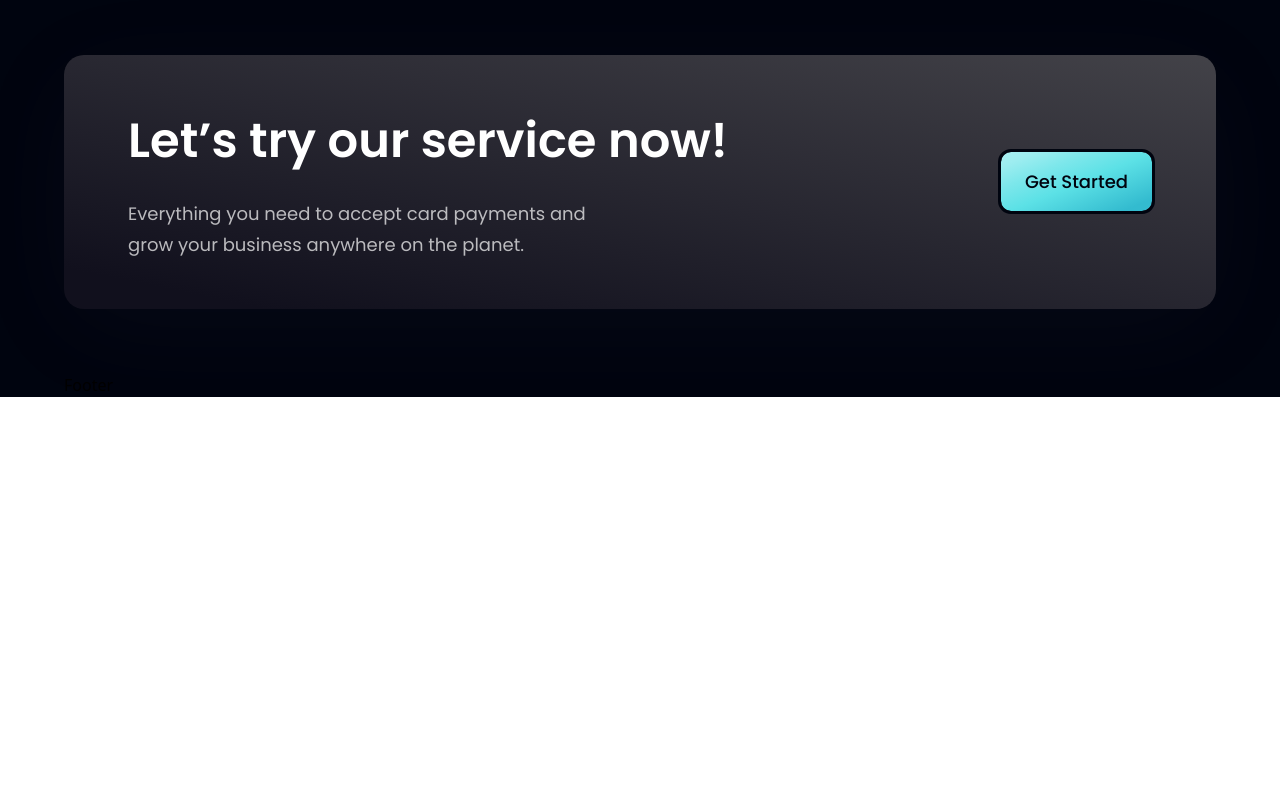
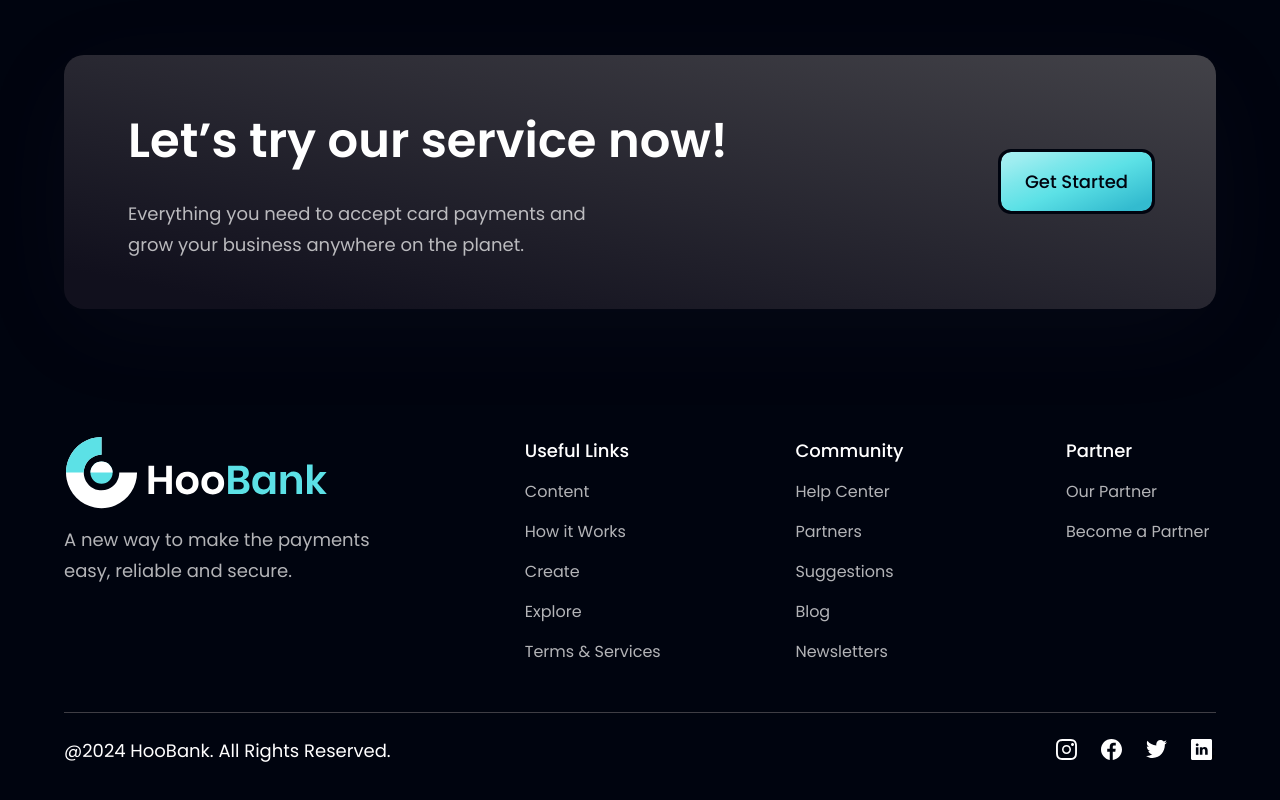
Before and after one commit to davedove86/bank-app, a React (Vite) app: page / in a window 1280 px wide. Shown: the part 4045-4845 px from the top of the page. Before the commit the page ends 4442 px from the top, so only its background shows below. Built offline with nearby package versions, Linux system fonts and the light colour scheme.

Commit message:
footer  section added

```diff
--- a/src/components/Footer.jsx
+++ b/src/components/Footer.jsx
@@ -1,7 +1,67 @@
-import React from 'react';
+import styles from '../style';
+import { logo } from '../assets';
+import { footerLinks, socialMedia } from '../constants';
 
 const Footer = () => {
-	return <div>Footer</div>;
+	let currentYear = new Date().getFullYear();
+
+	return (
+		<section className={`${styles.flexCenter} ${styles.paddingY} flex-col`}>
+			<div className={`${styles.flexStart} md:flex-row flex-col mb-8 w-full`}>
+				<div className='flex-1 flex flex-col justify-startmr-10'>
+					<img
+						src={logo}
+						alt='logo'
+						className='w-[266px] h-[72px] object-contain'
+					/>
+					<p className={`${styles.paragraph} mt-4 max-w-[310px]`}>
+						A new way to make the payments easy, reliable and secure.
+					</p>
+				</div>
+				<div className='flex-[1.5] w-full flex flex-row justify-between flex-wrap md:mt-0 mt-10'>
+					{footerLinks.map((footerLink) => (
+						<div
+							key={footerLink.key}
+							className='flex flex-col ss:my-0 my-4 min-w-[150px]'>
+							<h4 className='font-poppins font-medium text-[18px] leading-[27px] text-white'>
+								{footerLink.title}
+							</h4>
+							<ul className='list-none mt-4'>
+								{footerLink.links.map((link, index) => (
+									<li
+										key={link.name}
+										className={`font-poppins font-normal text-[16px] leading-[24px] text-dimWhite hover:text-secondary cursor-pointer ${
+											index !== footerLink.length - 1 ? 'mb-4' : 'mb-0'
+										}`}>
+										{link.name}
+									</li>
+								))}
+							</ul>
+						</div>
+					))}
+				</div>
+			</div>
+
+			<div className='w-full flex justify-between items-center md:flex-row flex-col pt-6 border-t-[1px] border-t-[#3f3e45]'>
+				<p className='font-poppins font-normal text-[18px] leading-[27px] text-white text-center'>
+					@{currentYear} HooBank. All Rights Reserved.
+				</p>
+				<div className='flex flex-row md:mt-0 mt-6'>
+					{socialMedia.map((social, index) => (
+						<img
+							key={social.id}
+							src={social.icon}
+							alt={social.id}
+							className={`w-[21px] h-[21px] object-contain cursor-pointer ${
+								index !== socialMedia.length - 1 ? 'mr-6' : 'mr-0'
+							}`}
+						/>
+					))}
+					;
+				</div>
+			</div>
+		</section>
+	);
 };
 
 export default Footer;
```
